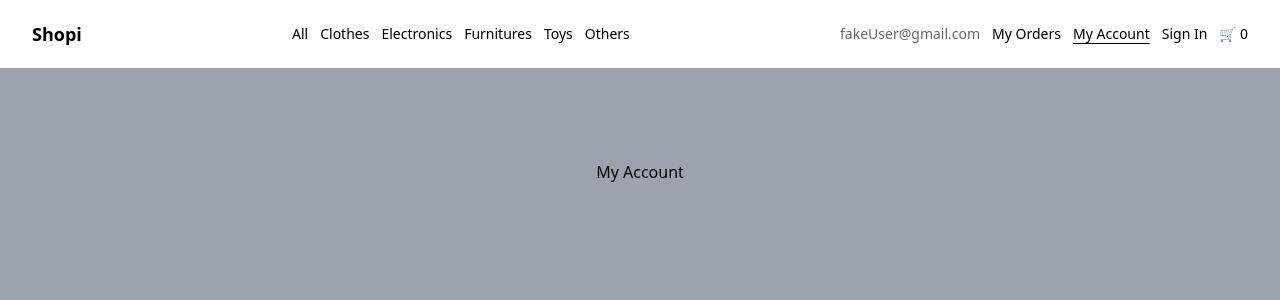
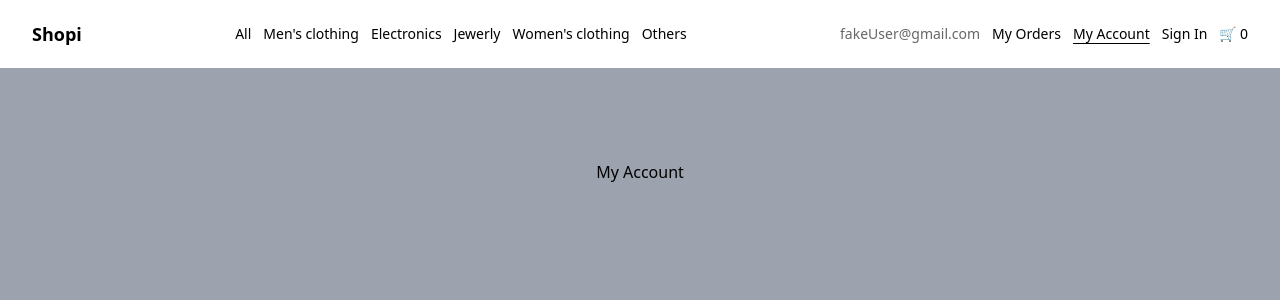
Before and after one commit to felort15/react-practico, a React (Vite) app: page /my-account in a window 1280 px wide. Shown: the top 300 px of the page. Built offline with nearby package versions, Linux system fonts and the light colour scheme.

Commit message:
Cambio de emcabezado

```diff
--- a/src/Components/Navbar/index.tsx
+++ b/src/Components/Navbar/index.tsx
@@ -33,11 +33,11 @@ const Navbar = () => {
         </li>
         <li>
           <NavLink
-            to='/clothes'
+            to='/Mens clothingg'
             className={({ isActive }) =>
               isActive ? activeStyle : undefined
             }>
-            Clothes
+            Men's clothing
           </NavLink>
         </li>
         <li>
@@ -51,20 +51,20 @@ const Navbar = () => {
         </li>
         <li>
           <NavLink
-            to='/furnitures'
+            to='/jewerly'
             className={({ isActive }) =>
               isActive ? activeStyle : undefined
             }>
-            Furnitures
+            Jewerly
           </NavLink>
         </li>
         <li>
           <NavLink
-            to='/toys'
+            to='/women clothing'
             className={({ isActive }) =>
               isActive ? activeStyle : undefined
             }>
-            Toys
+            Women's clothing
           </NavLink>
         </li>
         <li>
```
